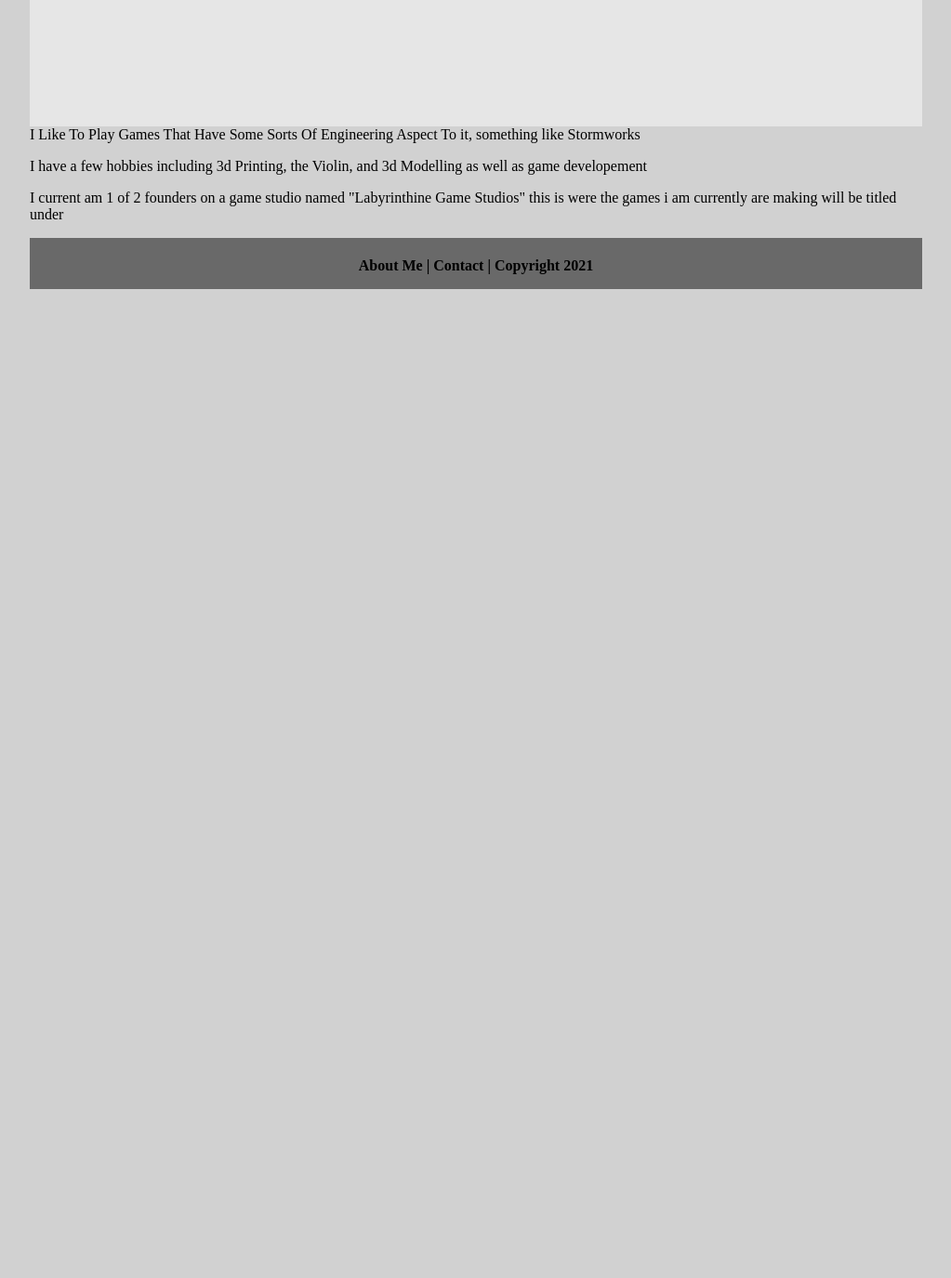
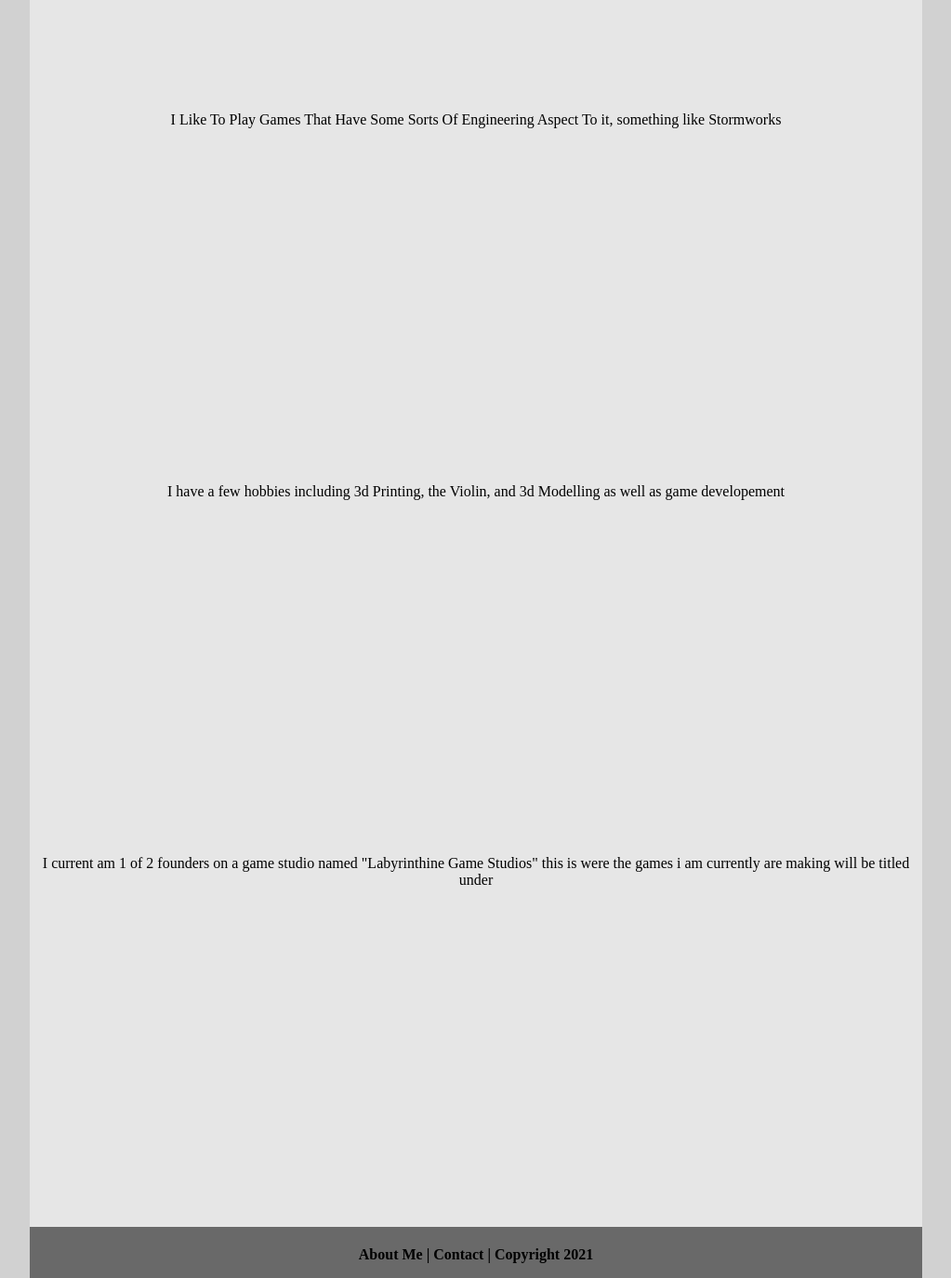
Before and after one commit to Johni3FireFly/ECSPortfolio, a plain HTML site: page aboutme.html in a window 1280 px wide. Shown: the part 420-1795 px from the top of the page at 93% size, without its empty margins (128-1151 px from the left). Before the commit the page ends 800 px from the top, so only its background shows below. Drawn offline with Linux system fonts and the light colour scheme.

Commit message:
Update aboutme.html

```diff
--- a/aboutme.html
+++ b/aboutme.html
@@ -15,9 +15,9 @@
     <h3><a href="index.html">Home</a> | <a href="ecs/index.html">ECS</a> | <a href="intrest/index.html">Stormworks</a> | <a href="https://theo-swapp.github.io/ecsportfolio/ecs/index.html">Some Weirdos Website</a></h3>
   </div>
   <div class="content"> Hi, welcome to my about me my name is John Soderstrom</div>
-	<p> I Like To Play Games That Have Some Sorts Of Engineering Aspect To it, something like Stormworks </p>
-	<p> I have a few hobbies including 3d Printing, the Violin, and 3d Modelling as well as game developement </p>
-	<p> I current am 1 of 2 founders on a game studio named "Labyrinthine Game Studios" this is were the games i am currently are making will be titled under </p>
+	<div class ="content"> I Like To Play Games That Have Some Sorts Of Engineering Aspect To it, something like Stormworks </div>
+	<div class ="content"> I have a few hobbies including 3d Printing, the Violin, and 3d Modelling as well as game developement </div>
+	<div class ="content"> I current am 1 of 2 founders on a game studio named "Labyrinthine Game Studios" this is were the games i am currently are making will be titled under </div>
   <div class="footer">
     <h4>About Me | Contact | Copyright 2021</h4>
   </div>
```
